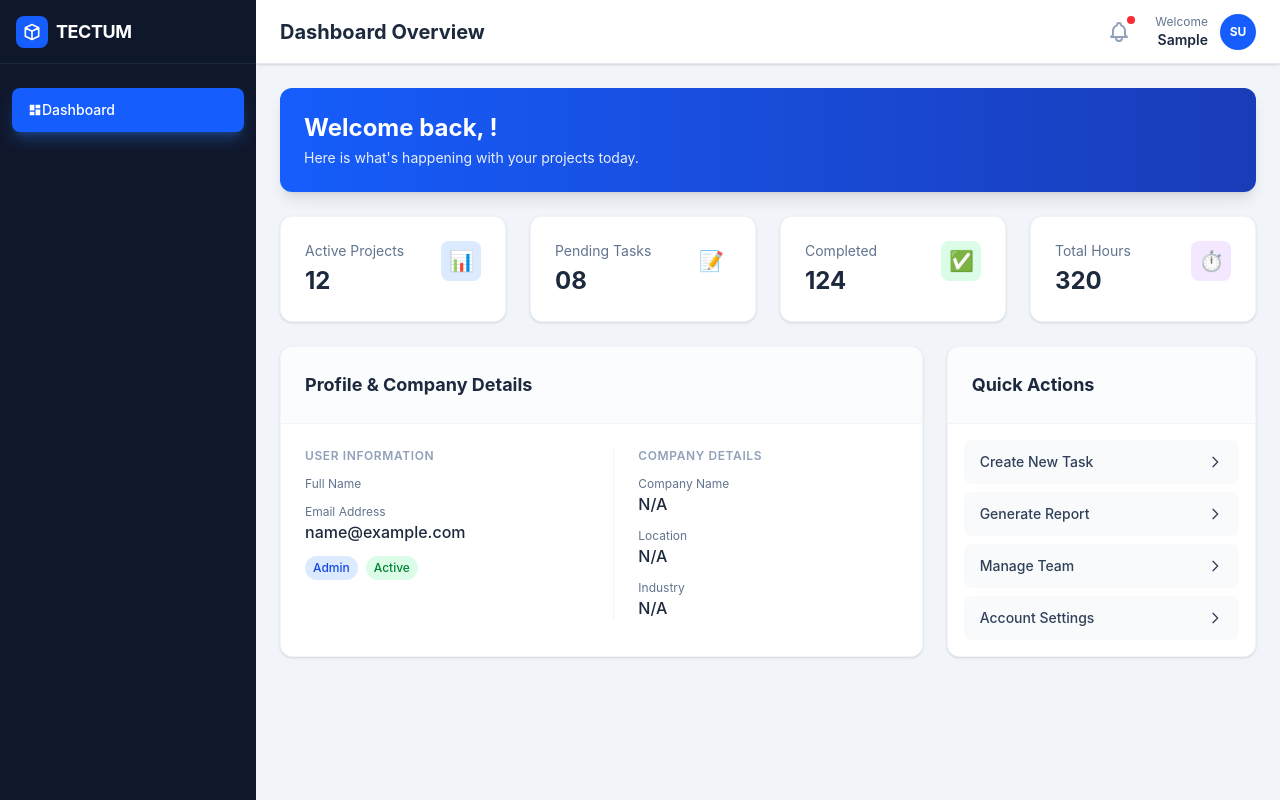
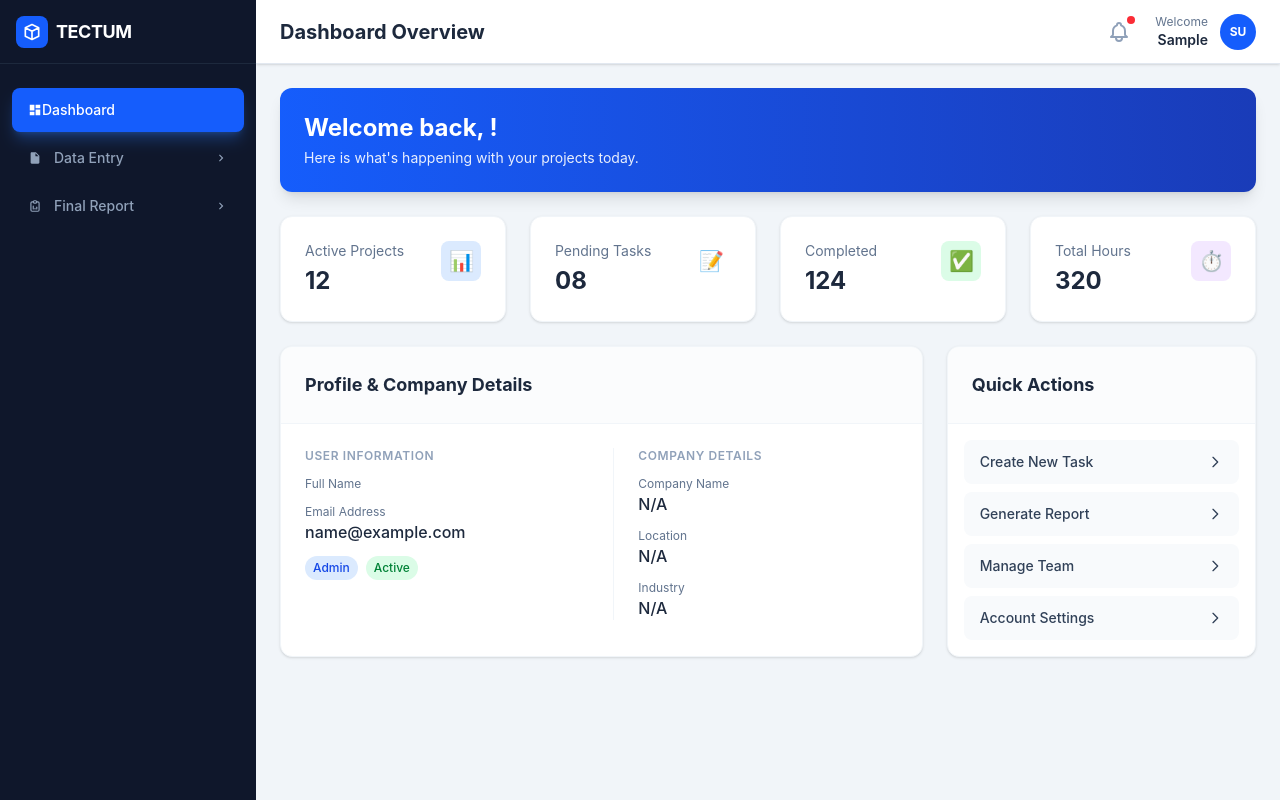
Before and after one commit to Vikashcodez/SME_TECTUM, a React app in the folder frontend/: page /user-dashboard in a window 1280 px wide. Built offline with nearby package versions, Linux system fonts and the light colour scheme; sample sign-in values are in the browser's storage; the HTML template or start-up script is replaced by a standard one.

Commit message:
frontend slidebar fixed

```diff
--- a/frontend/src/components/layout/Sidebar.jsx
+++ b/frontend/src/components/layout/Sidebar.jsx
@@ -1,14 +1,43 @@
 import { Link, useLocation } from 'react-router-dom';
-import { MdDashboard , MdClose  } from "react-icons/md";
+import { IoMdDocument } from "react-icons/io";
+import {
+  MdDashboard ,
+   MdClose,
+    MdExpandMore,
+     MdChevronRight,
+ } from "react-icons/md";
+ import { TbReportAnalytics } from "react-icons/tb";
+import { useState } from 'react';
 
 
 const Sidebar = ({ isOpen, onClose }) => {
   const location = useLocation();
+  const [expandedMenus, setExpandedMenus] = useState({});
 
   const menuItems = [
     { name: 'Dashboard', icon: <MdDashboard />, path: '/user-dashboard' },
+    {
+      name: 'Data Entry',
+      icon: <IoMdDocument  />,
+      submenu: [
+        { name: 'Business Profile', path: '/data-entry/business-profile' }
+      ]
+    },
+    {
+      name: 'Final Report',
+      icon: <TbReportAnalytics />,
+      submenu: [
+        { name: 'Company Report',  path: '/final-report/company-report' }
+      ]
+    }
+  ];
 
-  ];
+  const toggleMenu = (menuName) => {
+    setExpandedMenus(prev => ({
+      ...prev,
+      [menuName]: !prev[menuName]
+    }));
+  };
 
   return (
     <aside className={`fixed inset-y-0 left-0 z-30 w-64 bg-slate-900 text-white transform transition-transform duration-300 ease-in-out lg:translate-x-0 ${isOpen ? 'translate-x-0' : '-translate-x-full'}`}>
@@ -30,8 +59,44 @@ const Sidebar = ({ isOpen, onClose }) => {
       <nav className="mt-6 px-3">
         <div className="space-y-1">
           {menuItems.map((item) => (
+            <div key={item.name}>
+              {item.submenu ? (
+                <>
+                  <button
+                    onClick={() => toggleMenu(item.name)}
+                    className={`w-full flex items-center justify-between px-4 py-3 text-sm font-medium rounded-lg transition-colors ${
+                      expandedMenus[item.name]
+                        ? 'bg-slate-800 text-white'
+                        : 'text-slate-400 hover:bg-slate-800 hover:text-white'
+                    }`}
+                  >
+                    <div className="flex items-center gap-3">
+                      {item.icon}
+                      {item.name}
+                    </div>
+                    <MdChevronRight className={`transform transition-transform ${expandedMenus[item.name] ? 'rotate-90' : ''}`} />
+                  </button>
+                  {expandedMenus[item.name] && (
+                    <div className="ml-4 mt-1 space-y-1 border-l border-slate-700">
+                      {item.submenu.map((subitem) => (
                         <Link
-              key={item.name}
+                          key={subitem.name}
+                          to={subitem.path}
+                          onClick={onClose}
+                          className={`block px-4 py-2 text-sm rounded-lg transition-colors pl-4 ${
+                            location.pathname === subitem.path
+                              ? 'bg-blue-600 text-white shadow-lg shadow-blue-500/30'
+                              : 'text-slate-400 hover:bg-slate-800 hover:text-white'
+                          }`}
+                        >
+                          {subitem.name}
+                        </Link>
+                      ))}
+                    </div>
+                  )}
+                </>
+              ) : (
+                <Link
                   to={item.path}
                   onClick={onClose}
                   className={`flex items-center px-4 py-3 text-sm font-medium rounded-lg transition-colors ${
@@ -43,6 +108,8 @@ const Sidebar = ({ isOpen, onClose }) => {
                   {item.icon}
                   {item.name}
                 </Link>
+              )}
+            </div>
           ))}
         </div>
       </nav>
```
Lines whose indentation alone changed are shown as unchanged.
